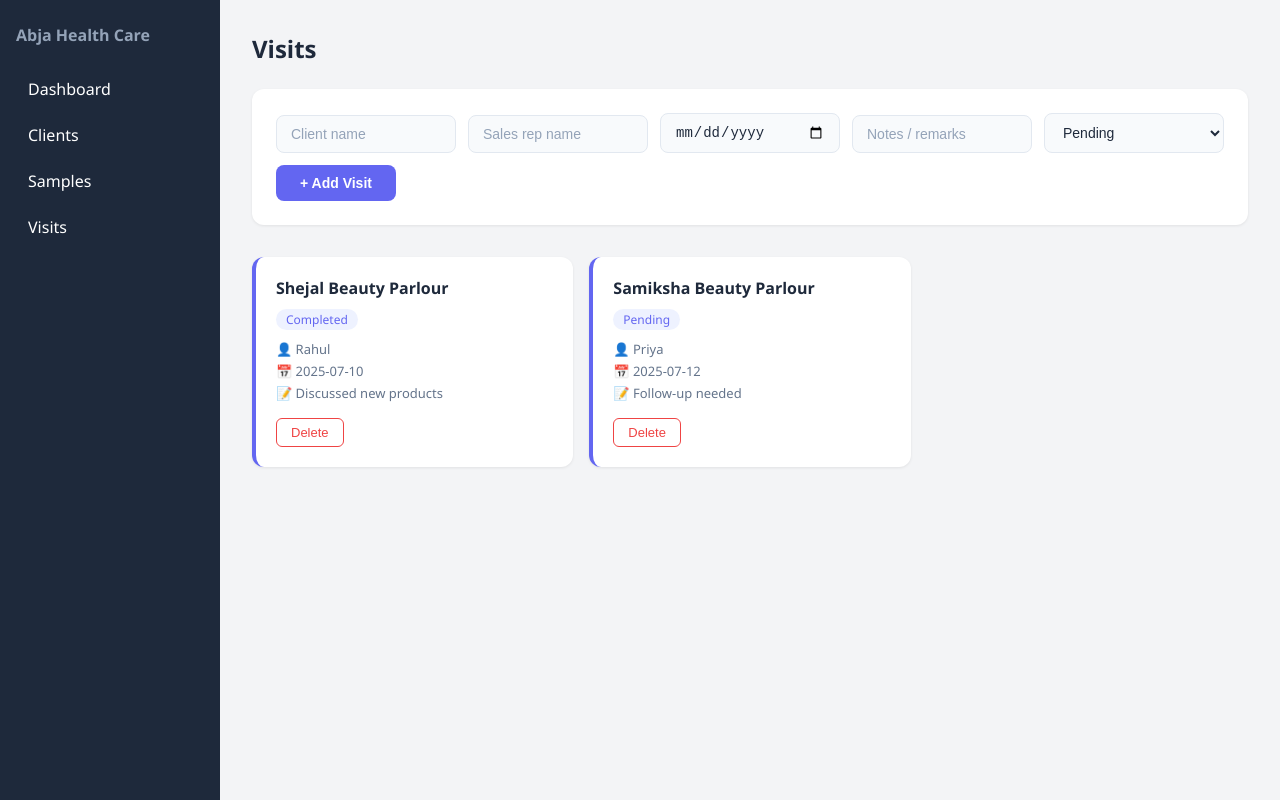
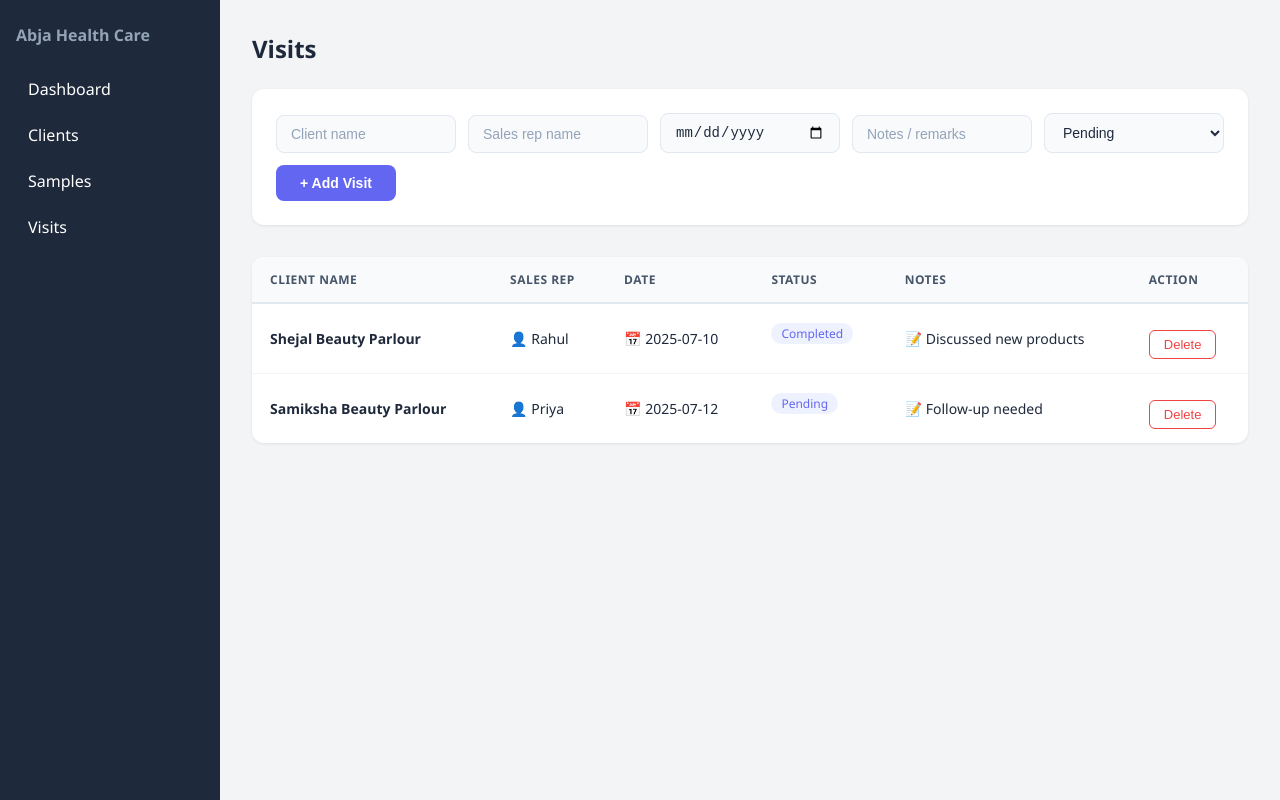
Before and after one commit to SanilPatwa/Abja-Skin-Care, a React (Vite) app: page /visits in a window 1280 px wide. Built offline with nearby package versions, Linux system fonts and the light colour scheme.

Commit message:
Convert Clients and Visits to table layout

```diff
--- a/src/Pages/Clients.tsx
+++ b/src/Pages/Clients.tsx
@@ -95,11 +95,37 @@ const Clients = () => {
         </button>
       </div>
 
-      {/* Client Cards Grid */}
-      <div className="clients-grid">
-        {clients.map((client) => (
-          <ClientCard key={client.id} client={client} onDelete={handleDelete} />
-        ))}
+      {/* Client Table */}
+      <div className="table-container">
+        <table className="data-table">
+          <thead>
+            <tr>
+              <th>Name</th>
+              <th>Type</th>
+              <th>City</th>
+              <th>Phone</th>
+              <th>Action</th>
+            </tr>
+          </thead>
+          <tbody>
+            {clients.map((client) => (
+              <tr key={client.id}>
+                <td><strong>{client.name}</strong></td>
+                <td><span className="client-type-badge">{client.type}</span></td>
+                <td>📍 {client.city}</td>
+                <td>📞 {client.phone}</td>
+                <td>
+                  <button
+                    className="btn-delete"
+                    onClick={() => handleDelete(client.id)}
+                  >
+                    Delete
+                  </button>
+                </td>
+              </tr>
+            ))}
+          </tbody>
+        </table>
       </div>
     </div>
   );
--- a/src/Pages/Visits.tsx
+++ b/src/Pages/Visits.tsx
@@ -92,23 +92,39 @@ const Visits = () => {
         </button>
       </div>
 
-      {/* Visits List */}
-      <div className="clients-grid">
+      {/* Visits Table */}
+      <div className="table-container">
+        <table className="data-table">
+          <thead>
+            <tr>
+              <th>Client Name</th>
+              <th>Sales Rep</th>
+              <th>Date</th>
+              <th>Status</th>
+              <th>Notes</th>
+              <th>Action</th>
+            </tr>
+          </thead>
+          <tbody>
             {visits.map((visit) => (
-          <div key={visit.id} className="client-card">
-            <p className="client-name">{visit.clientName}</p>
-            <span className="client-type-badge">{visit.status}</span>
-            <p className="client-meta">👤 {visit.salesRep}</p>
-            <p className="client-meta">📅 {visit.date}</p>
-            <p className="client-meta">📝 {visit.notes}</p>
+              <tr key={visit.id}>
+                <td><strong>{visit.clientName}</strong></td>
+                <td>👤 {visit.salesRep}</td>
+                <td>📅 {visit.date}</td>
+                <td><span className="client-type-badge">{visit.status}</span></td>
+                <td>📝 {visit.notes}</td>
+                <td>
                   <button
                     className="btn-delete"
                     onClick={() => handleDelete(visit.id)}
                   >
                     Delete
                   </button>
-          </div>
+                </td>
+              </tr>
             ))}
+          </tbody>
+        </table>
       </div>
     </div>
   );
--- a/src/index.css
+++ b/src/index.css
@@ -181,21 +181,48 @@ body {
   background: #ef4444;
   color: white;
 }
-.btn-delete {
-  margin-top: 12px;
-  padding: 6px 14px;
-  background: transparent;
-  color: #ef4444;
-  border: 1px solid #ef4444;
-  border-radius: 6px;
-  font-size: 13px;
-  cursor: pointer;
-  transition:
-    background 0.2s,
-    color 0.2s;
+
+/* ── Modern Table Container ── */
+.table-container {
+  background: white;
+  border-radius: 12px;
+  box-shadow: 0 1px 3px rgba(0, 0, 0, 0.08);
+  overflow: hidden;
+  margin-top: 24px;
 }
 
-.btn-delete:hover {
-  background: #ef4444;
-  color: white;
+.data-table {
+  width: 100%;
+  border-collapse: collapse;
+  text-align: left;
+  font-size: 14px;
 }
+
+.data-table thead {
+  background: #f8fafc;
+  border-bottom: 2px solid #e2e8f0;
+}
+
+.data-table th {
+  padding: 14px 18px;
+  font-weight: 600;
+  color: #475569;
+  text-transform: uppercase;
+  font-size: 12px;
+  letter-spacing: 0.5px;
+}
+
+.data-table td {
+  padding: 14px 18px;
+  color: #1e293b;
+  border-bottom: 1px solid #f1f5f9;
+  vertical-align: middle;
+}
+
+.data-table tbody tr:hover {
+  background: #f8fafc;
+}
+
+.data-table tbody tr:last-child td {
+  border-bottom: none;
+}
```
Lines whose indentation alone changed are shown as unchanged.
